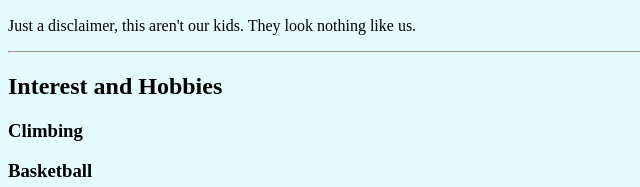
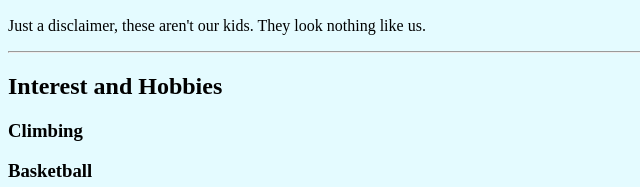
Before and after one commit to josiahphua/jia.by.jiayi, a plain HTML site: page index.html in a window 1280 px wide. Shown: the part 816-1003 px from the top of the page, 0-640 px from the left. Drawn offline with Linux system fonts and the light colour scheme; a web font is replaced by a local one.

Commit message:
Update index.html

```diff
--- a/index.html
+++ b/index.html
@@ -24,7 +24,7 @@
         <h2>Love of my life.</h2>
         <p>Can't help that I'm so in love with <a href="https://www.instagram.com/p/CKacV7Zn8LE/"><em>Xiao Hui</em></a>.</p>
         <img src="Happyfam.png" alt="picture of us">
-        <p>Just a disclaimer, this aren't our kids. They look nothing like us.</p>
+        <p>Just a disclaimer, these aren't our kids. They look nothing like us.</p>
 
     </div>
 
```
